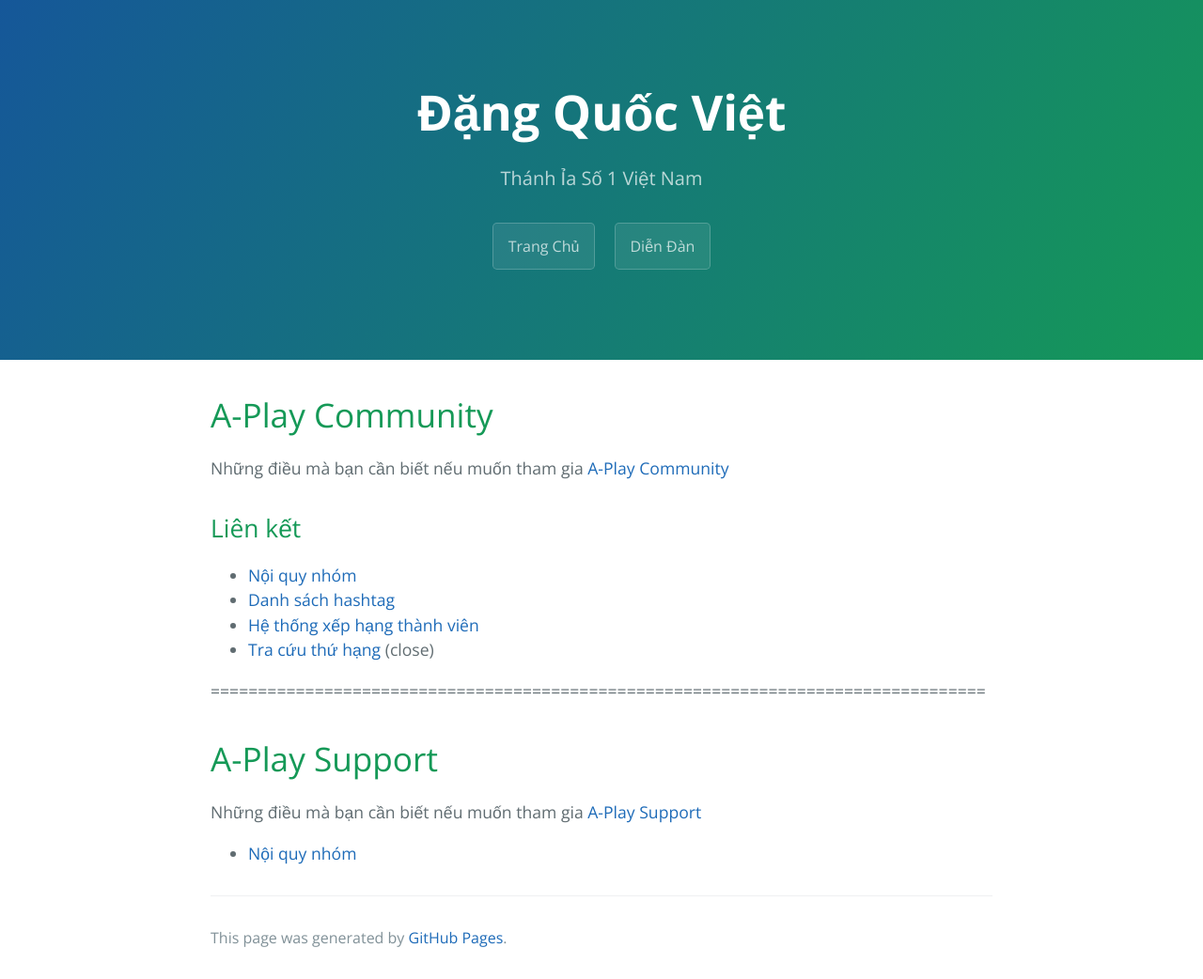
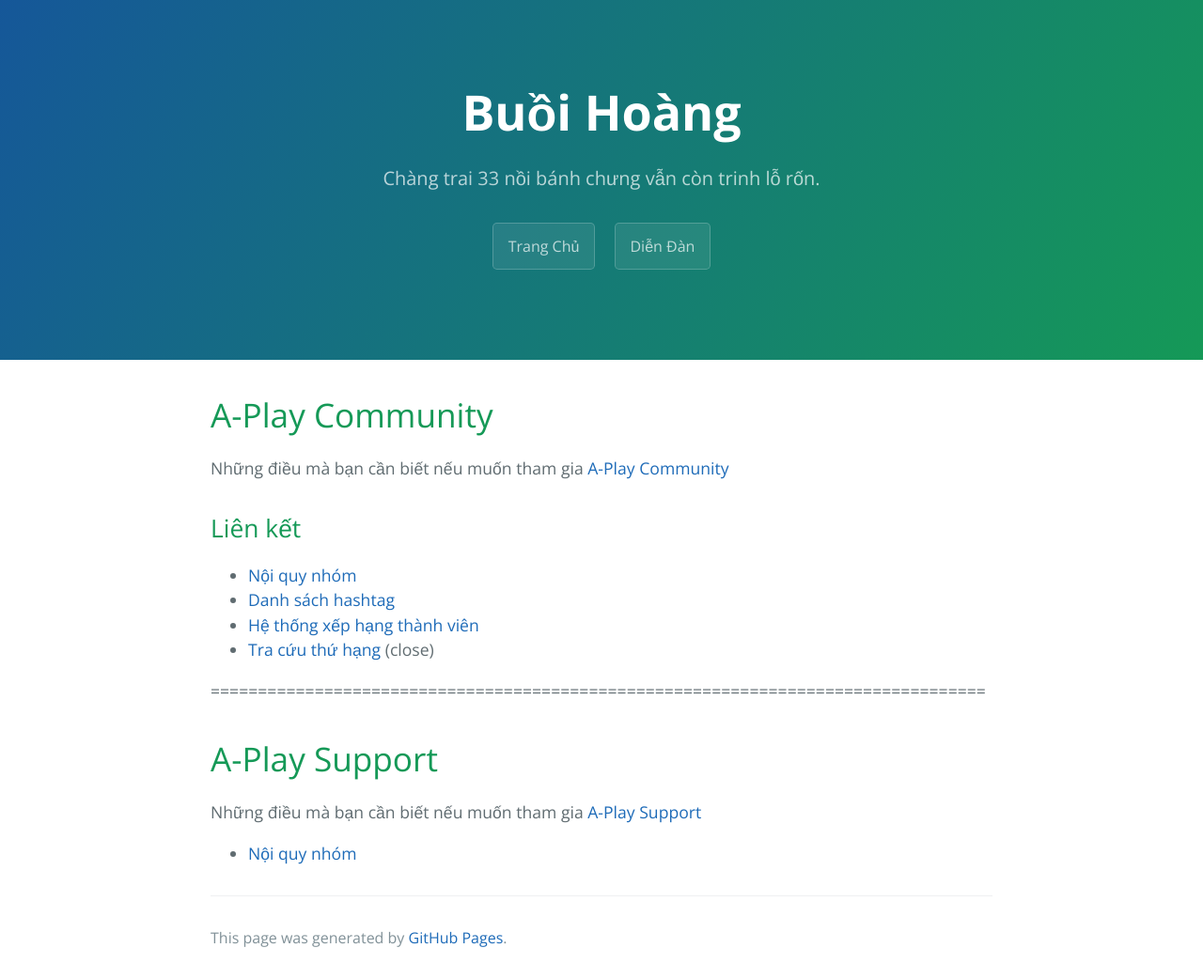
Before and after one commit to huuvinhvn/aplay, a Jekyll site: the page built from index.md, in a window 1280 px wide. Shown: the whole page at 94% size. Built offline with Jekyll 4.4.1, drawn with Linux system fonts in a browser that asks for light colours; our own code applies the rules of GitHub Pages for plain Markdown files.

Commit message:
Update _config.yml
Test

```diff
--- a/_config.yml
+++ b/_config.yml
@@ -1,5 +1,5 @@
-title: Đặng Quốc Việt
-description: Thánh Ỉa Số 1 Việt Nam
+title: Buồi Hoàng
+description: Chàng trai 33 nồi bánh chưng vẫn còn trinh lỗ rốn.
 show_downloads: true
 is_project_page: true
 google_analytics:
```
